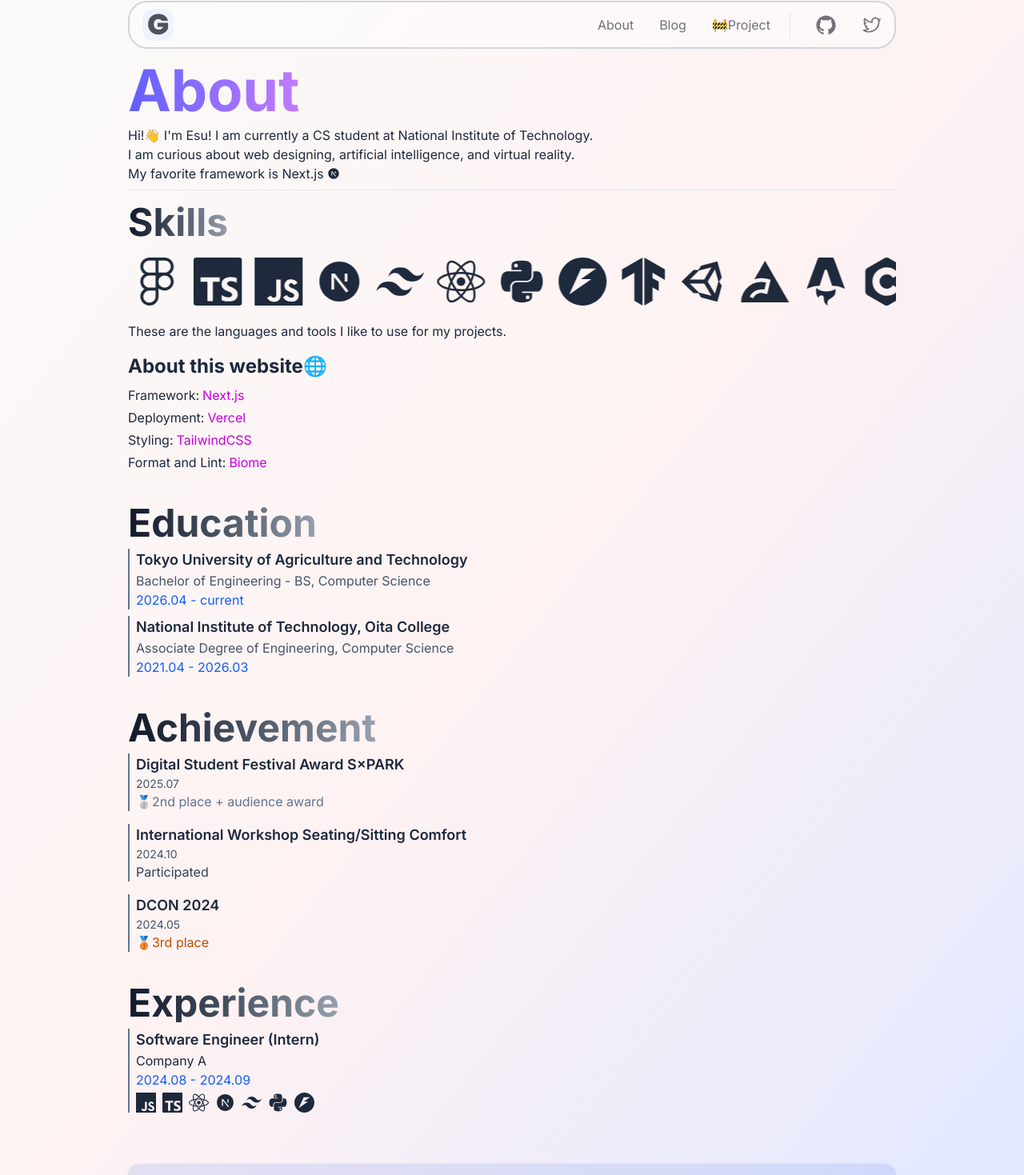
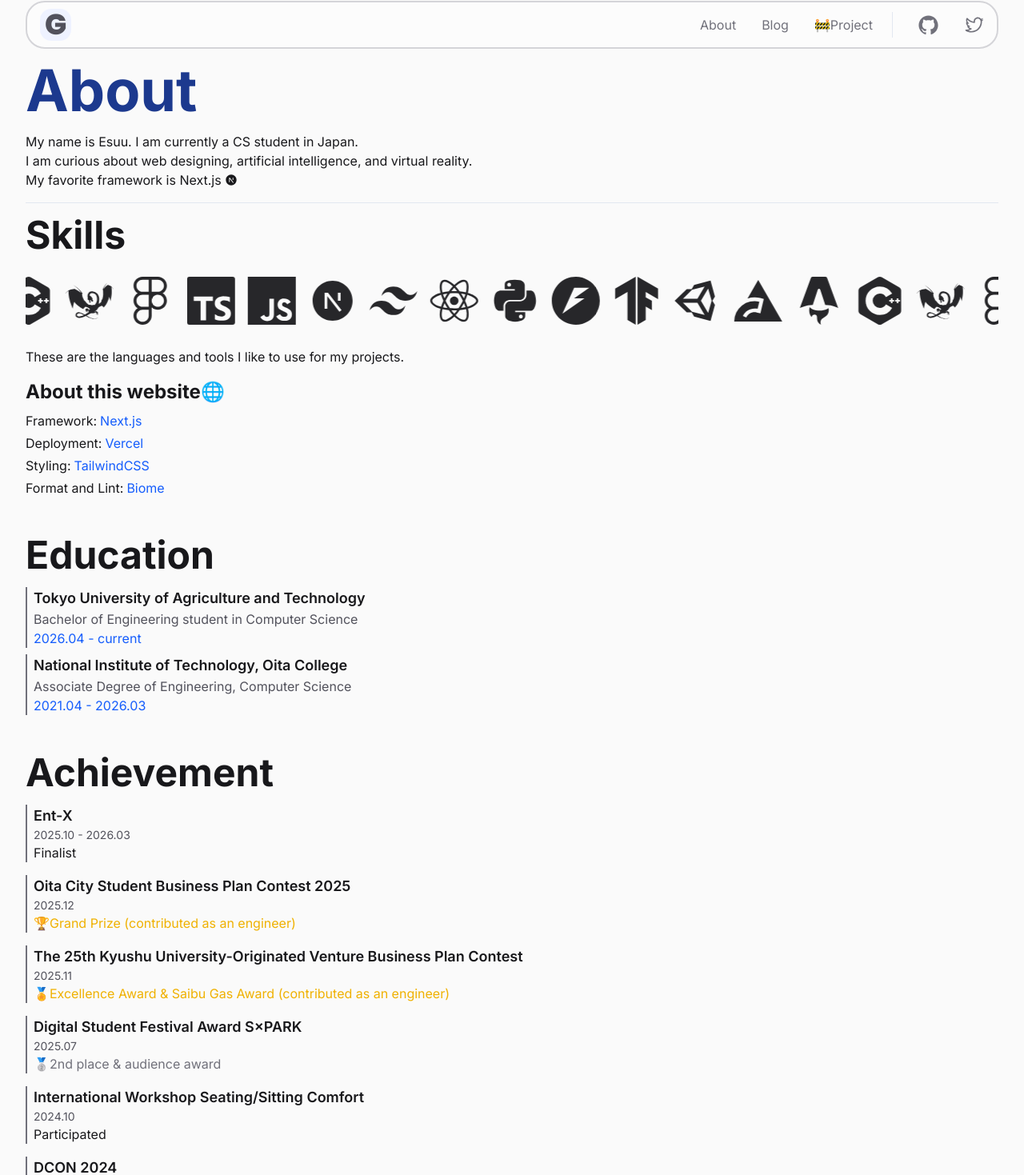
Before and after one commit to Sym521/gemi21.com, a Next.js app: page /About in a window 1280 px wide. Shown: the part 15-1484 px from the top of the page at 80% size. Built offline with nearby package versions, Linux system fonts and the light colour scheme; no server answers.

Commit message:
feat: changed About page design

```diff
--- a/app/About/layout.tsx
+++ b/app/About/layout.tsx
@@ -7,8 +7,8 @@ export default function AboutLayout({
 	children: React.ReactNode;
 }) {
 	return (
-		<div className="w-full h-fit bg-linear-to-tl from-indigo-100 from-0% via-red-50 via-50% to-stone-50 to-100% text-slate-800">
-			<main className="flex flex-col min-h-screen mx-auto max-w-5xl px-5 py-4 sm:px-8">
+		<div className="w-full h-fit bg-zinc-50 text-zinc-900 font-inter">
+			<main className="flex flex-col mx-auto min-h-dvh max-w-5xl px-5 py-4 sm:px-8 lg:max-w-7xl">
 				<Header />
 				<div>{children}</div>
 				<Footer />
--- a/app/About/page.tsx
+++ b/app/About/page.tsx
@@ -8,31 +8,26 @@ import Link from "next/link";
 export default function About() {
 	return (
 		<div>
-			<div className="mt-4 space-y-2">
-				<h1 className="text-4xl md:text-7xl inline-block font-bold text-left bg-linear-to-r from-indigo-500 to-purple-400 bg-clip-text text-transparent">
+			<div className="mt-4 space-y-4">
+				<h1 className="text-5xl md:text-7xl inline-block font-bold text-left text-blue-900">
 					About
 				</h1>
 				<span className="max-w-[90%] text-left">
-					<p>
-						Hi!👋 I&apos;m Esu! I am currently a CS student at National
-						Institute of Technology.
-					</p>
-
+					<p>My name is Esuu. I am currently a CS student in Japan.</p>
 					<p>
 						I am curious about web designing, artificial intelligence, and
 						virtual reality.
 					</p>
-
 					<p className="flex gap-1 items-center">
 						My favorite framework is Next.js
 						<RiNextjsFill />
 					</p>
 				</span>
 			</div>
-			<Separator className="my-2" />
-			<div className="space-y-10 mt-4 mb-16">
-				<div>
-					<h1 className="text-3xl md:text-5xl inline-block font-bold text-left bg-linear-to-r from-gray-900 via-gray-600 to-gray-400 bg-clip-text text-transparent">
+			<Separator className="my-4" />
+			<div className="space-y-12 mt-4 mb-16">
+				<div className="space-y-2">
+					<h1 className="text-4xl md:text-5xl inline-block font-bold text-left">
 						Skills
 					</h1>
 					<SkillsMarquee />
@@ -46,7 +41,7 @@ export default function About() {
 								<p>Framework:</p>
 								<Link
 									href={"https://nextjs.org"}
-									className="text-fuchsia-600 hover:text-slate-800 transition-colors duration-300"
+									className="text-blue-600 hover:text-zinc-800 transition-colors duration-300"
 								>
 									Next.js
 								</Link>
@@ -55,7 +50,7 @@ export default function About() {
 								<p>Deployment:</p>
 								<Link
 									href={"https://vercel.com"}
-									className="text-fuchsia-600 hover:text-slate-800 transition-colors duration-300"
+									className="text-blue-600 hover:text-zinc-800 transition-colors duration-300"
 								>
 									Vercel
 								</Link>
@@ -64,7 +59,7 @@ export default function About() {
 								<p>Styling:</p>
 								<Link
 									href={"https://tailwindcss.com"}
-									className="text-fuchsia-600 hover:text-slate-800 transition-colors duration-300"
+									className="text-blue-600 hover:text-zinc-800 transition-colors duration-300"
 								>
 									TailwindCSS
 								</Link>
@@ -73,7 +68,7 @@ export default function About() {
 								<p>Format and Lint:</p>
 								<Link
 									href={"https://biomejs.dev"}
-									className="text-fuchsia-600 hover:text-slate-800 transition-colors duration-300"
+									className="text-blue-600 hover:text-zinc-800 transition-colors duration-300"
 								>
 									Biome
 								</Link>
@@ -81,47 +76,87 @@ export default function About() {
 						</div>
 					</div>
 				</div>
-				<div>
-					<h1 className="text-3xl md:text-5xl inline-block font-bold text-left bg-linear-to-r from-gray-900 via-gray-600 to-gray-400 bg-clip-text text-transparent">
+				<div className="space-y-2">
+					<h1 className="text-4xl md:text-5xl inline-block font-bold text-left">
 						Education
 					</h1>
 					<div>
-						<div className="border-l-2 border-slate-500 pl-2">
+						<div className="border-l-2 border-zinc-500 pl-2">
 							<h2 className="mt-2 text-lg font-semibold">
 								Tokyo University of Agriculture and Technology
 							</h2>
-							<p className="text-slate-600">
-								Bachelor of Engineering - BS, Computer Science
+							<p className="text-zinc-600">
+								Bachelor of Engineering student in Computer Science
 							</p>
 							<p className="text-blue-600">2026.04 - current</p>
 						</div>
-						<div className="border-l-2 border-slate-500 pl-2">
+						<div className="border-l-2 border-zinc-500 pl-2">
 							<h2 className="mt-2 text-lg font-semibold">
 								National Institute of Technology, Oita College
 							</h2>
-							<p className="text-slate-600">
+							<p className="text-zinc-600">
 								Associate Degree of Engineering, Computer Science
 							</p>
 							<p className="text-blue-600">2021.04 - 2026.03</p>
 						</div>
 					</div>
 				</div>
-				<div>
-					<h1 className="text-3xl md:text-5xl inline-block font-bold text-left bg-linear-to-r from-gray-900 via-gray-600 to-gray-400 bg-clip-text text-transparent">
+				<div className="space-y-2">
+					<h1 className="text-4xl md:text-5xl inline-block font-bold text-left">
 						Achievement
 					</h1>
 					<div className="mt-2 space-y-4">
-						<div className="border-l-2 border-slate-500 pl-2">
+						<div className="border-l-2 border-zinc-500 pl-2">
+							<Link
+								href={"https://www.oita-ct.ac.jp/2025/11/05/20251104_ent-x/"}
+								className="text-lg font-semibold hover:underline"
+							>
+								Ent-X
+							</Link>
+							<p className="text-sm text-zinc-600">2025.10 - 2026.03</p>
+							<p>Finalist</p>
+						</div>
+						<div className="border-l-2 border-zinc-500 pl-2">
+							<Link
+								href={
+									"https://www.city.oita.oita.jp/o155/shigotosangyo/kigyoshien/wakate-2025/2025businessplan_result.html"
+								}
+								className="text-lg font-semibold hover:underline"
+							>
+								Oita City Student Business Plan Contest 2025
+							</Link>
+							<p className="text-sm text-zinc-600">2025.12</p>
+							<p className="text-yellow-500">
+								🏆Grand Prize (contributed as an engineer)
+							</p>
+						</div>
+						<div className="border-l-2 border-zinc-500 pl-2">
+							<Link
+								href={
+									"https://qshu-nbc.or.jp/2025/11/12/%E2%97%86%E2%97%87%E7%AC%AC25%E5%9B%9E%E4%B9%9D%E5%B7%9E%E3%83%BB%E5%A4%A7%E5%AD%A6%E7%99%BA%E3%83%99%E3%83%B3%E3%83%81%E3%83%A3%E3%83%BC%E3%83%BB%E3%83%93%E3%82%B8%E3%83%8D%E3%82%B9%E3%83%97-2/"
+								}
+								className="text-lg font-semibold hover:underline"
+							>
+								The 25th Kyushu University-Originated Venture Business Plan
+								Contest
+							</Link>
+							<p className="text-sm text-zinc-600">2025.11</p>
+							<p className="text-yellow-500">
+								🏅Excellence Award & Saibu Gas Award (contributed as an
+								engineer)
+							</p>
+						</div>
+						<div className="border-l-2 border-zinc-500 pl-2">
 							<Link
 								href={"https://d-s-festival.jp"}
 								className="text-lg font-semibold hover:underline"
 							>
 								Digital Student Festival Award S×PARK
 							</Link>
-							<p className="text-sm text-slate-600">2025.07</p>
-							<p className="text-slate-500">🥈2nd place + audience award</p>
+							<p className="text-sm text-zinc-600">2025.07</p>
+							<p className="text-zinc-500">🥈2nd place & audience award</p>
 						</div>
-						<div className="border-l-2 border-slate-500 pl-2">
+						<div className="border-l-2 border-zinc-500 pl-2">
 							<Link
 								href={
 									"https://www.ergonomics.jp/official/wp-content/uploads/2024/10/Programma_Workshop_int_Oct_2024_final.pdf"
@@ -130,26 +165,26 @@ export default function About() {
 							>
 								International Workshop Seating/Sitting Comfort
 							</Link>
-							<p className="text-sm text-slate-600">2024.10</p>
-							<p className="text-slate-700">Participated</p>
+							<p className="text-sm text-zinc-600">2024.10</p>
+							<p>Participated</p>
 						</div>
-						<div className="border-l-2 border-slate-500 pl-2">
+						<div className="border-l-2 border-zinc-500 pl-2">
 							<Link
 								href={"https://dcon.ai"}
 								className="text-lg font-semibold hover:underline"
 							>
 								DCON 2024
 							</Link>
-							<p className="text-sm text-slate-600">2024.05</p>
+							<p className="text-sm text-zinc-600">2024.05</p>
 							<p className="text-amber-700">🥉3rd place</p>
 						</div>
 					</div>
 				</div>
-				<div>
-					<h1 className="text-3xl md:text-5xl inline-block font-bold text-left bg-linear-to-r from-gray-900 via-gray-600 to-gray-400 bg-clip-text text-transparent">
+				<div className="space-y-2">
+					<h1 className="text-4xl md:text-5xl inline-block font-bold text-left">
 						Experience
 					</h1>
-					<div className="border-l-2 border-slate-500 pl-2">
+					<div className="border-l-2 border-zinc-500 pl-2">
 						<h2 className="mt-2 text-lg font-semibold">
 							Software Engineer (Intern)
 						</h2>
--- a/app/_components/Greeting.tsx
+++ b/app/_components/Greeting.tsx
@@ -1,7 +1,14 @@
 import { FlipWords } from "@/app/_components/ui/flip-words";
+import { FaGlobe, FaSpotify } from "react-icons/fa";
+import useSWR from "swr";
+import fetcher from "@/lib/fetcher";
+
 export const Greeting = () => {
+	const { data: track } = useSWR("/api/spotify", fetcher);
+
 	return (
-		<div className="space-y-2 font-inter select-none">
+		<div className="space-y-4 font-inter select-none">
+			<div className="space-y-2">
 				<div className="flex text-6xl md:text-7xl lg:text-8xl font-bold">
 					<p className="text-blue-900">Hi there</p>
 					<p>👋</p>
@@ -18,5 +25,25 @@ export const Greeting = () => {
 					</div>
 				</div>
 			</div>
+			<div className="space-y-2">
+				<div className="space-x-2 flex items-center">
+					<FaGlobe className="w-5 h-5 text-zinc-600" />
+					<p className="text-zinc-700">Japan; Born in🍜, Raised in♨️</p>
+				</div>
+				<div className="space-x-2 flex items-center">
+					<FaSpotify className="w-5 h-5 text-zinc-600" />
+					{track?.isPlaying ? (
+						<div className="text-zinc-700">
+							<p>Now Playing</p>
+							<p className="text-sm">
+								{track.name} - {track.artist}
+							</p>
+						</div>
+					) : (
+						<p className="text-zinc-700">Not listening</p>
+					)}
+				</div>
+			</div>
+		</div>
 	);
 };
--- a/app/_components/ui/Footer.tsx
+++ b/app/_components/ui/Footer.tsx
@@ -9,20 +9,16 @@ export const Footer = () => {
 	return (
 		<div className="mt-auto h-auto py-4 space-y-4 bg-blue-700/10 backdrop-blur-sm shadow-sm rounded-xl">
 			<div className="px-6 space-x-2 flex items-center">
-				<FaSpotify className="w-6 h-6 text-zinc-600" />
+				<FaSpotify className="w-5 h-5 text-zinc-600" />
 				{track?.isPlaying ? (
 					<div>
-						<p className="text-zinc-700 font-semibold font-Noto_Sans_JP">
-							Now Playing
-						</p>
-						<p className="text-zinc-600 text-sm font-Noto_Sans_JP">
+						<p className="text-zinc-700 font-semibold">Now Playing</p>
+						<p className="text-zinc-700 text-sm">
 							{track.name} - {track.artist}
 						</p>
 					</div>
 				) : (
-					<p className="border-zinc-500 text-zinc-600 font-semibold font-Noto_Sans_JP">
-						Not Listening
-					</p>
+					<p className=" text-zinc-700 font-semibold">Not Listening</p>
 				)}
 			</div>
 			<div className="flex flex-col md:flex-row px-6 justify-between items-start md:items-center space-y-4 md:space-y-0">
--- a/app/_components/ui/skillsMarquee.tsx
+++ b/app/_components/ui/skillsMarquee.tsx
@@ -17,26 +17,26 @@ import { RiNextjsFill, RiTailwindCssFill } from "react-icons/ri";
 
 export const SkillsMarquee = () => {
 	return (
-		<div className="relative flex h-[100px]  flex-col items-center justify-center overflow-hidden rounded-lg ">
+		<div className="relative flex h-[100px]  flex-col items-center justify-center overflow-hidden">
 			<Marquee className="[--duration:15s]">
-				<SiTypescript style={{ width: 60, height: 60, color: "#1E293B" }} />
-				<SiJavascript style={{ width: 60, height: 60, color: "#1E293B" }} />
-				<RiNextjsFill style={{ width: 60, height: 60, color: "#1E293B" }} />
+				<SiTypescript style={{ width: 60, height: 60, color: "#27272A" }} />
+				<SiJavascript style={{ width: 60, height: 60, color: "#27272A" }} />
+				<RiNextjsFill style={{ width: 60, height: 60, color: "#27272A" }} />
 				<RiTailwindCssFill
-					style={{ width: 60, height: 60, color: "#1E293B" }}
+					style={{ width: 60, height: 60, color: "#27272A" }}
 				/>
-				<FaReact style={{ width: 60, height: 60, color: "#1E293B" }} />
+				<FaReact style={{ width: 60, height: 60, color: "#27272A" }} />
 
-				<FaPython style={{ width: 60, height: 60, color: "#1E293B" }} />
-				<SiFastapi style={{ width: 60, height: 60, color: "#1E293B" }} />
+				<FaPython style={{ width: 60, height: 60, color: "#27272A" }} />
+				<SiFastapi style={{ width: 60, height: 60, color: "#27272A" }} />
 
-				<SiTensorflow style={{ width: 60, height: 60, color: "#1E293B" }} />
-				<FaUnity style={{ width: 60, height: 60, color: "#1E293B" }} />
-				<SiBiome style={{ width: 60, height: 60, color: "#1E293B" }} />
-				<SiAstro style={{ width: 60, height: 60, color: "#1E293B" }} />
-				<SiCplusplus style={{ width: 60, height: 60, color: "#1E293B" }} />
-				<SiLlvm style={{ width: 60, height: 60, color: "#1E293B" }} />
-				<SiFigma style={{ width: 60, height: 60, color: "#1E293B" }} />
+				<SiTensorflow style={{ width: 60, height: 60, color: "#27272A" }} />
+				<FaUnity style={{ width: 60, height: 60, color: "#27272A" }} />
+				<SiBiome style={{ width: 60, height: 60, color: "#27272A" }} />
+				<SiAstro style={{ width: 60, height: 60, color: "#27272A" }} />
+				<SiCplusplus style={{ width: 60, height: 60, color: "#27272A" }} />
+				<SiLlvm style={{ width: 60, height: 60, color: "#27272A" }} />
+				<SiFigma style={{ width: 60, height: 60, color: "#27272A" }} />
 			</Marquee>
 		</div>
 	);
```
Lines whose indentation alone changed are shown as unchanged.
